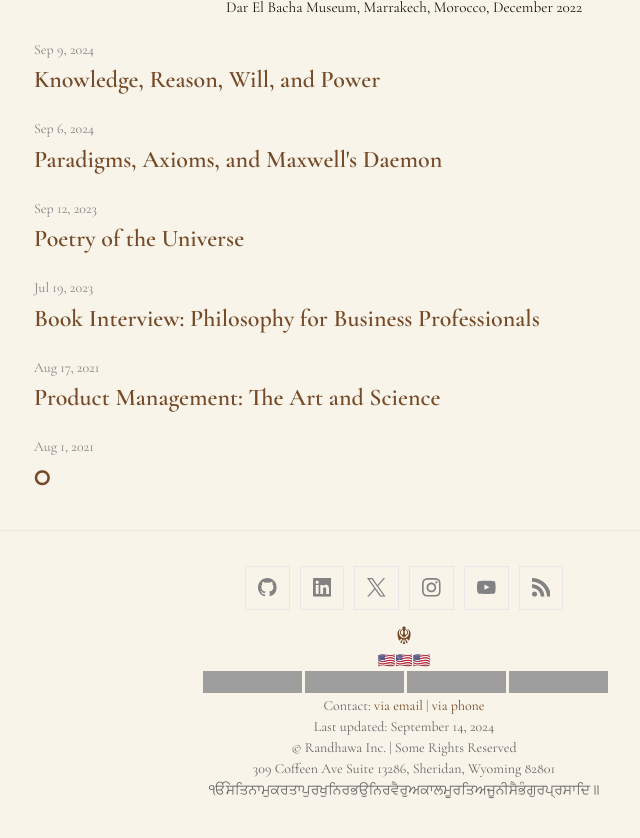
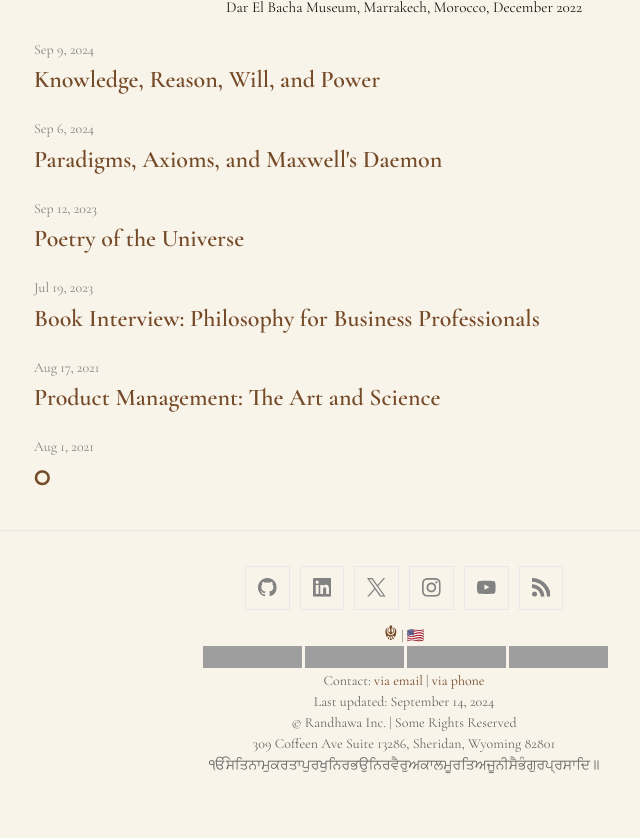
Before and after one commit to prabhchintan/prabhchintan.com, a Jekyll site: the page built from index.markdown, in a window 1280 px wide, cut to the strip 495-1340 px from the top of the page. Shown: the top 838 px of the strip, without its empty margins (236-876 px from the left). Built offline with Jekyll 4.4.1, drawn with Linux system fonts in a browser that asks for light colours; grey boxes are pictures that could not be loaded.

```diff
--- a/_includes/footer.html
+++ b/_includes/footer.html
@@ -34,8 +34,8 @@
       {%- include social.html -%}
     </div>
     <div class="center-text" style="text-align: center; margin-top: 10px;">
-      <a href="https://www.youtube.com/@SGPCSriAmritsar" style="text-decoration: none;"><span style="font-size: 24px; display: inline-block; line-height: 1;">☬</span></a><br>
-      <a href="https://www.archives.gov/founding-docs/constitution-transcript">🇺🇸🇺🇸🇺🇸</a>
+      <a href="https://www.youtube.com/@SGPCSriAmritsar" style="text-decoration: none;"><span style="font-size: 20px; display: inline-block; line-height: 0;">☬</span></a> |
+      <a href="https://www.archives.gov/founding-docs/constitution-transcript">🇺🇸</a>
       <p xmlns:cc="http://creativecommons.org/ns#" ><a href="https://creativecommons.org/licenses/by-nc-sa/4.0/?ref=chooser-v1" target="_blank" rel="license noopener noreferrer" style="display:inline-block;"><img style="height:22px!important;margin-left:3px;vertical-align:text-bottom;" src="https://mirrors.creativecommons.org/presskit/icons/cc.svg?ref=chooser-v1" alt=""><img style="height:22px!important;margin-left:3px;vertical-align:text-bottom;" src="https://mirrors.creativecommons.org/presskit/icons/by.svg?ref=chooser-v1" alt=""><img style="height:22px!important;margin-left:3px;vertical-align:text-bottom;" src="https://mirrors.creativecommons.org/presskit/icons/nc.svg?ref=chooser-v1" alt=""><img style="height:22px!important;margin-left:3px;vertical-align:text-bottom;" src="https://mirrors.creativecommons.org/presskit/icons/sa.svg?ref=chooser-v1" alt=""></a><br>
         Contact: <a href="mailto:prab@hey.com">via email</a> | <a href="tel:+18323844877">via phone</a><br>
       Last updated: {{ site.time | date: "%B %d, %Y" }}<br>
```
Also changed, not shown: 13 other files.
